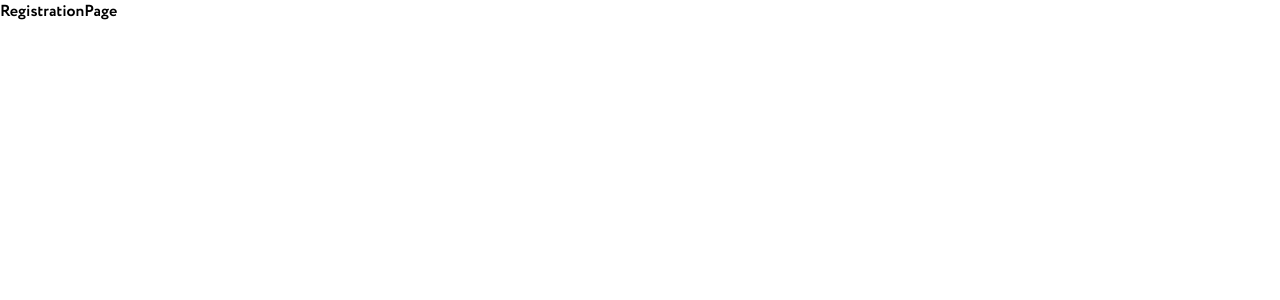
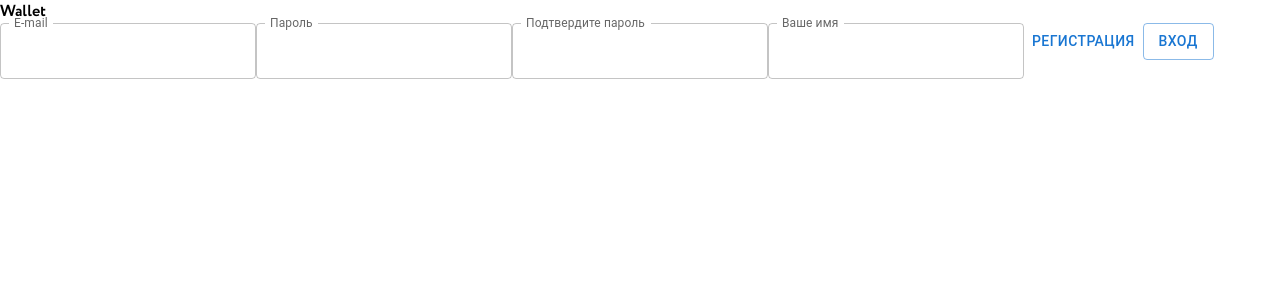
Before and after one commit to ZVA-23/wallet, a React (Create React App) app: page /wallet/register in a window 1280 px wide. Shown: the top 300 px of the page. Built offline with nearby package versions, Linux system fonts and the light colour scheme; no server answers.

Commit message:
pages update

```diff
--- a/src/pages/DashboardPage/DashboardPage.jsx
+++ b/src/pages/DashboardPage/DashboardPage.jsx
@@ -1,5 +1,9 @@
+import { Currency } from "components/Currency/Currency";
+
 const DashboardPage = () => {
-  return <div>DashboardPage</div>;
+  return <div>
+    <Currency />
+  </div>;
 };
 
 export default DashboardPage;
--- a/src/pages/LoginPage/LoginPage.jsx
+++ b/src/pages/LoginPage/LoginPage.jsx
@@ -1,4 +1,8 @@
+import { LoginForm } from "components/LoginForm/LoginForm";
+
 const LoginPage = () => {
-  return <div>LoginPage</div>;
+  return <div>
+    <LoginForm />
+  </div>;
 };
 export default LoginPage;
--- a/src/pages/RegistrationPage/RegistrationPage.jsx
+++ b/src/pages/RegistrationPage/RegistrationPage.jsx
@@ -1,4 +1,10 @@
+import { RegisterForm } from 'components/RegistrationForm/RegistrationForm';
+
 const RegistrationPage = () => {
-  return <div>RegistrationPage</div>;
+  return (
+    <div>
+      <RegisterForm />
+    </div>
+  );
 };
 export default RegistrationPage;
```
